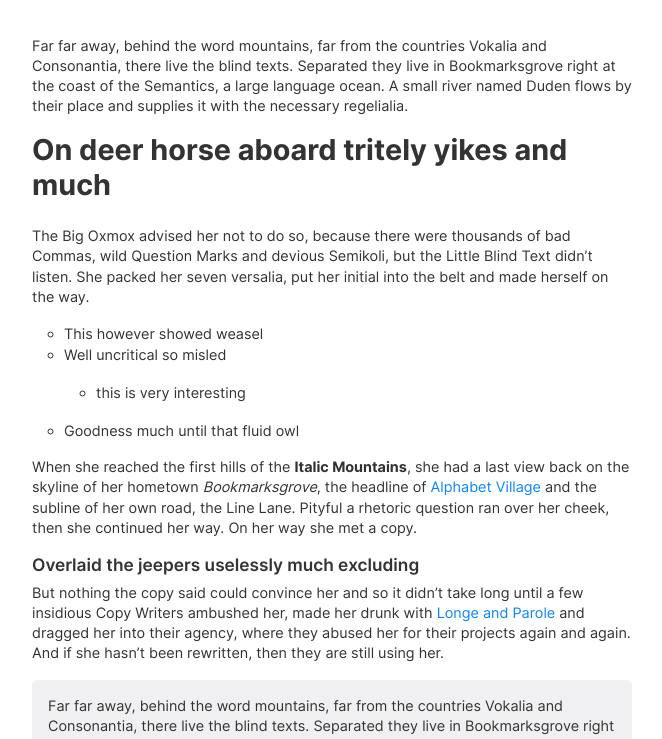
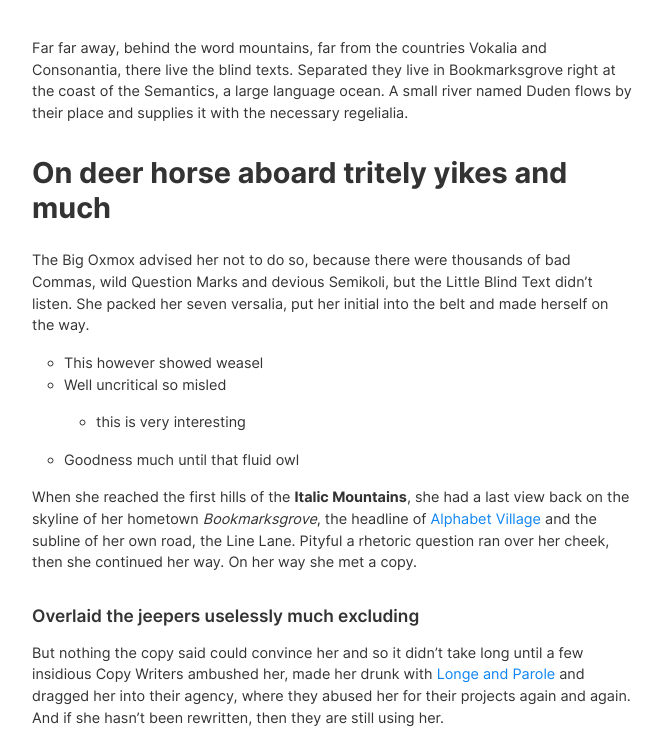
Before and after one commit to team836/team836.github.io, a Gatsby site: page /new-beginnings/ in a window 1280 px wide. Shown: the part 183-922 px from the top of the page, without its empty margins (308-970 px from the left). Built offline with nearby package versions, Linux system fonts and the light colour scheme; Gatsby itself is replaced by a stand-in of ours.

Commit message:
chore: update styles

```diff
--- a/src/styles/blog-post.scss
+++ b/src/styles/blog-post.scss
@@ -51,8 +51,16 @@
 
     h3 {
       font-size: $default-font-size * 1.2;
-      margin-bottom: 0.5rem;
+      margin-bottom: 1rem;
       font-weight: 600;
+    }
+
+    * {
+      & + h1,
+      & + h2,
+      & + h3 {
+        margin-top: 2rem;
+      }
     }
 
     h4,
--- a/src/styles/globalstyle.scss
+++ b/src/styles/globalstyle.scss
@@ -29,7 +29,7 @@ a {
 }
 
 p {
-  line-height: 1.4;
+  line-height: 1.5;
 }
 
 ul {
```
